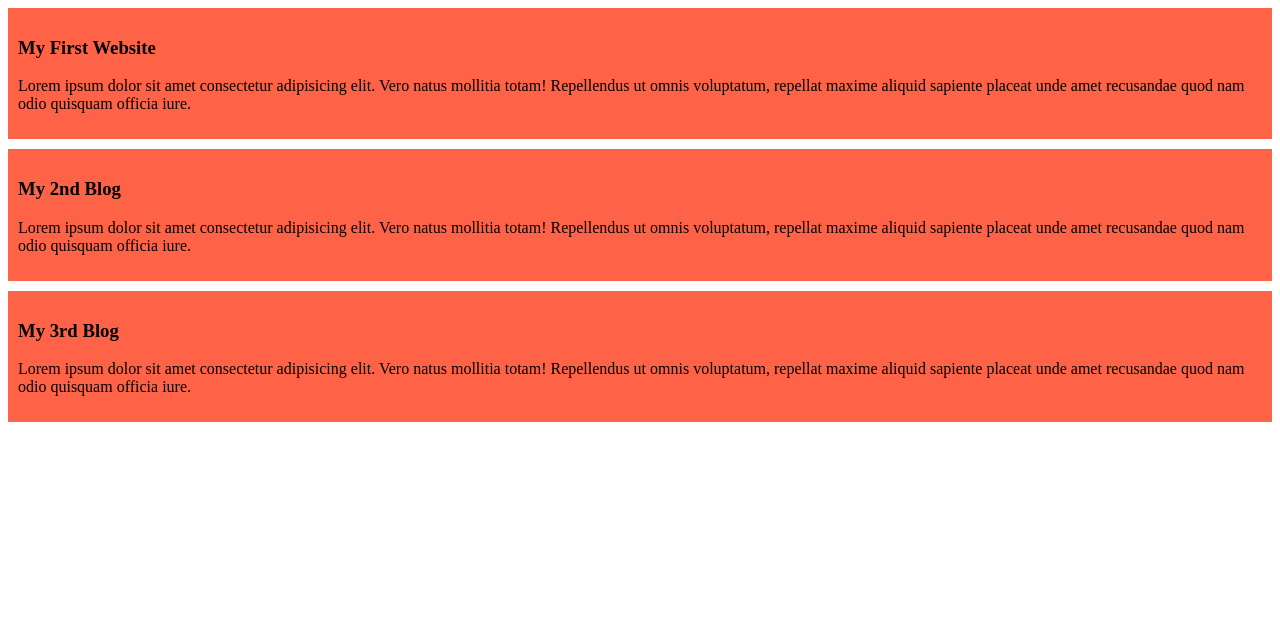
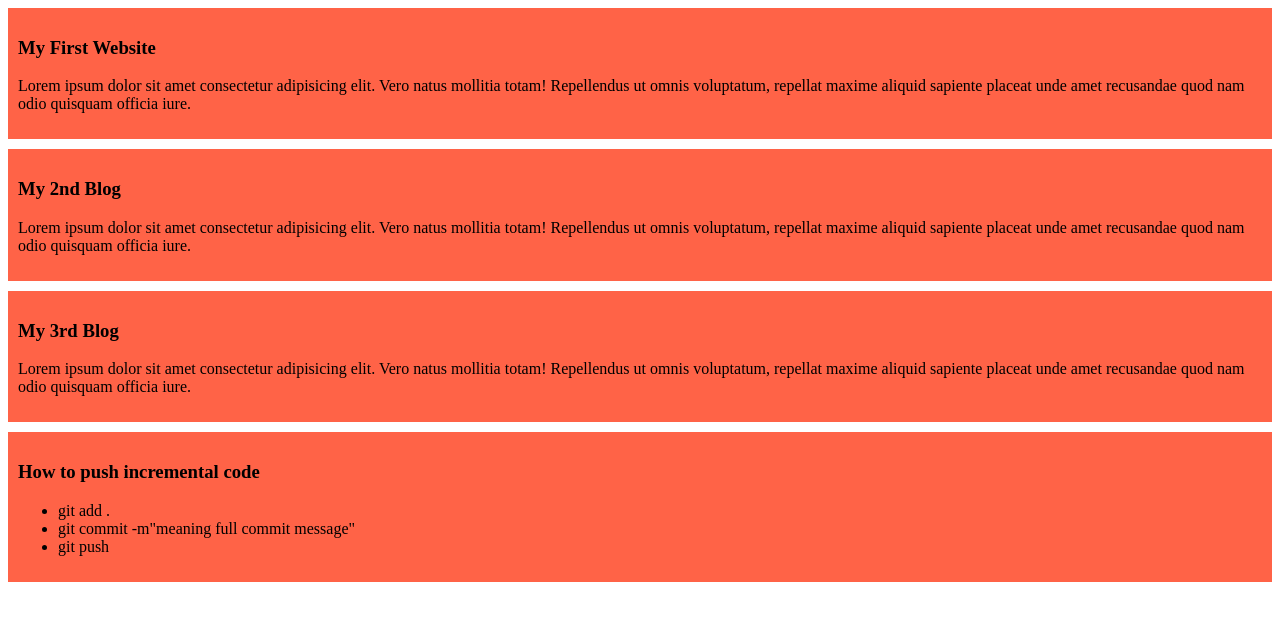
Before and after one commit to MrHasib1/my-simple_website, a plain HTML site: page index.html in a window 1280 px wide. Drawn offline with Linux system fonts and the light colour scheme.

Commit message:
added a list to push the code

```diff
--- a/index.html
+++ b/index.html
@@ -34,5 +34,13 @@
         iure.
       </p>
     </div>
+    <div>
+      <h3>How to push incremental code</h3>
+      <ul>
+        <li>git add .</li>
+        <li>git commit -m"meaning full commit message"</li>
+        <li>git push</li>
+      </ul>
+    </div>
   </body>
 </html>
```
